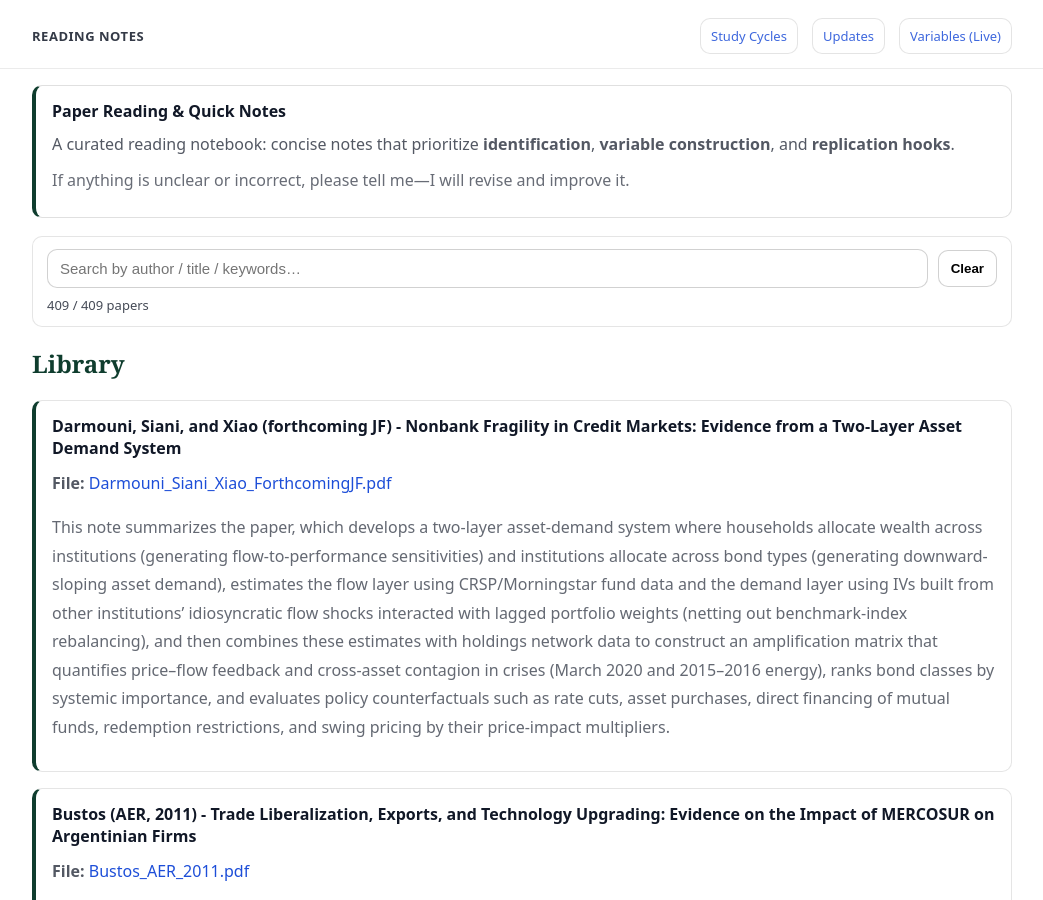
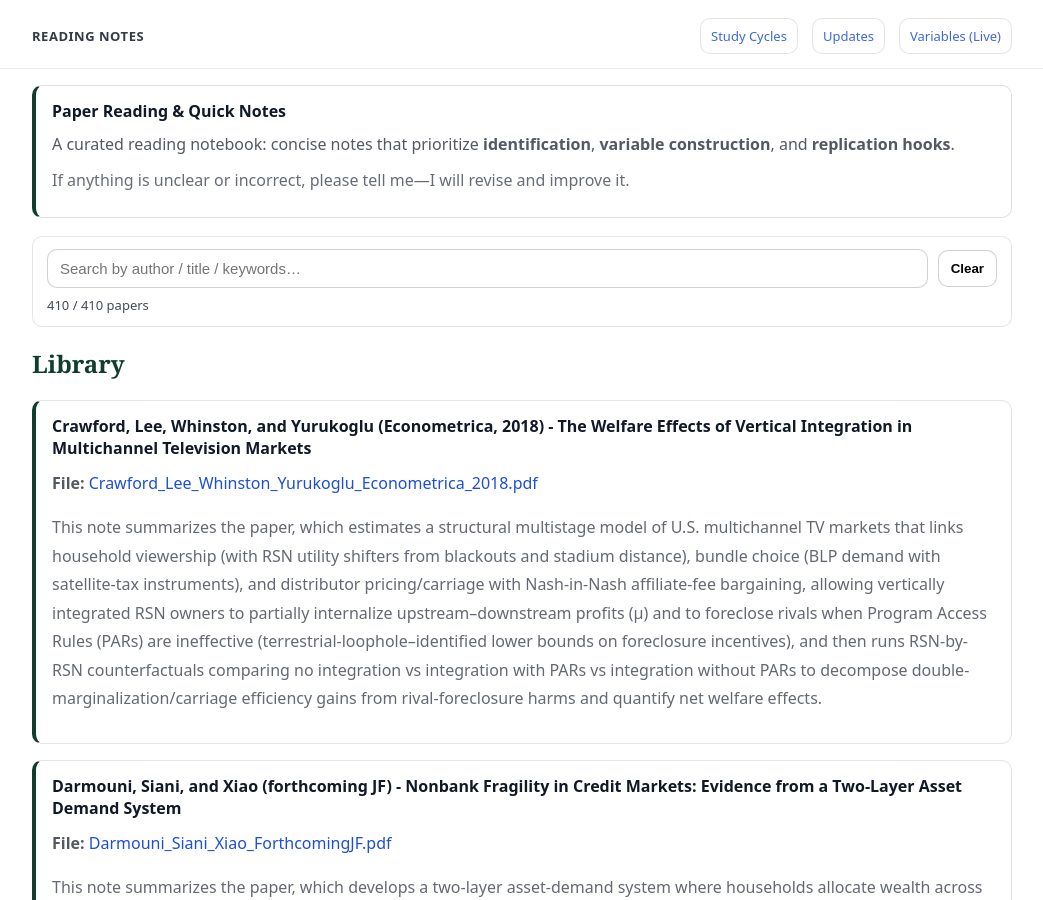
Before and after one commit to yaxinzn/study-archive, a Jekyll site: the page built from reading/index.md, in a window 1280 px wide and 900 px high. Shown: the whole window, without its empty margins (118-1161 px from the left). Built offline with Jekyll 4.4.1, drawn with Linux system fonts in a browser that asks for light colours.

Commit message:
Reading: add/update Crawford_Lee_Whinston_Yurukoglu_Econometrica_2018.pdf

```diff
--- a/_data/reading.yml
+++ b/_data/reading.yml
@@ -1,3 +1,7 @@
+- title: "Crawford, Lee, Whinston, and Yurukoglu (Econometrica, 2018) - The Welfare Effects of Vertical Integration in Multichannel Television Markets"
+  file: "Crawford_Lee_Whinston_Yurukoglu_Econometrica_2018.pdf"
+  desc: "This note summarizes the paper, which estimates a structural multistage model of U.S. multichannel TV markets that links household viewership (with RSN utility shifters from blackouts and stadium distance), bundle choice (BLP demand with satellite-tax instruments), and distributor pricing/carriage with Nash-in-Nash affiliate-fee bargaining, allowing vertically integrated RSN owners to partially internalize upstream–downstream profits (μ) and to foreclose rivals when Program Access Rules (PARs) are ineffective (terrestrial-loophole–identified lower bounds on foreclosure incentives), and then runs RSN-by-RSN counterfactuals comparing no integration vs integration with PARs vs integration without PARs to decompose double-marginalization/carriage efficiency gains from rival-foreclosure harms and quantify net welfare effects."
+
 - title: "Darmouni, Siani, and Xiao (forthcoming JF) - Nonbank Fragility in Credit Markets: Evidence from a Two-Layer Asset Demand System"
   file: "Darmouni_Siani_Xiao_ForthcomingJF.pdf"
   desc: "This note summarizes the paper, which develops a two-layer asset-demand system where households allocate wealth across institutions (generating flow-to-performance sensitivities) and institutions allocate across bond types (generating downward-sloping asset demand), estimates the flow layer using CRSP/Morningstar fund data and the demand layer using IVs built from other institutions’ idiosyncratic flow shocks interacted with lagged portfolio weights (netting out benchmark-index rebalancing), and then combines these estimates with holdings network data to construct an amplification matrix that quantifies price–flow feedback and cross-asset contagion in crises (March 2020 and 2015–2016 energy), ranks bond classes by systemic importance, and evaluates policy counterfactuals such as rate cuts, asset purchases, direct financing of mutual funds, redemption restrictions, and swing pricing by their price-impact multipliers."
```
Also changed, not shown: 1 other file.
